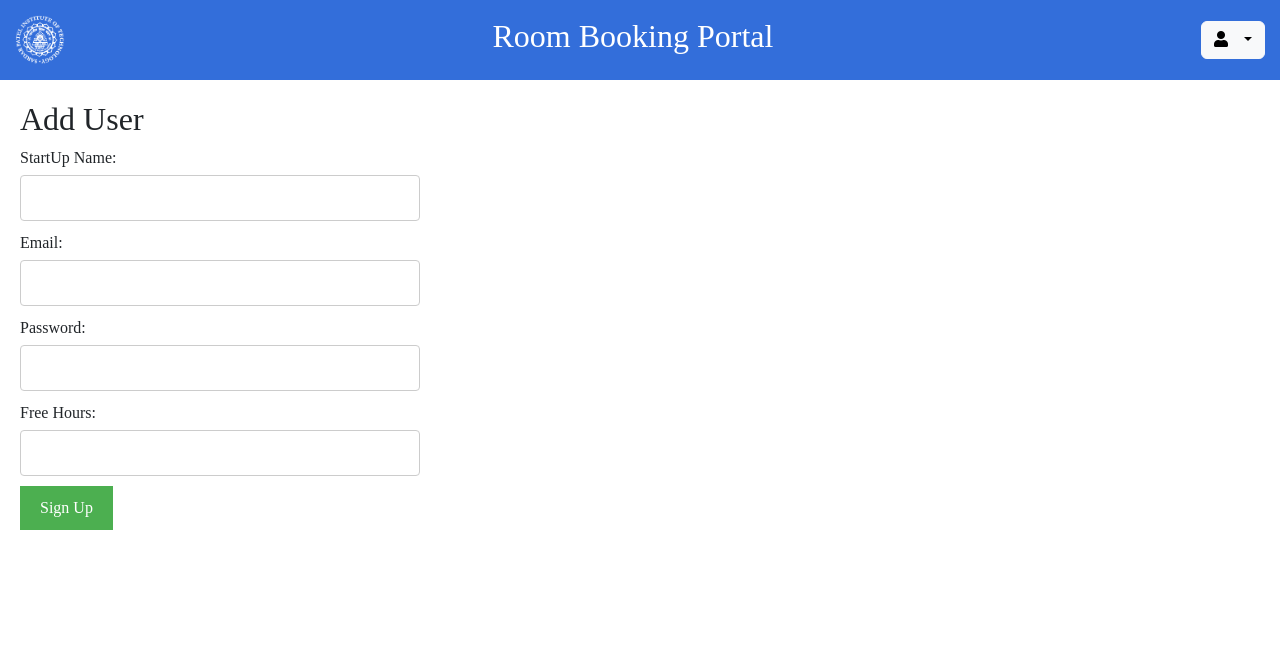
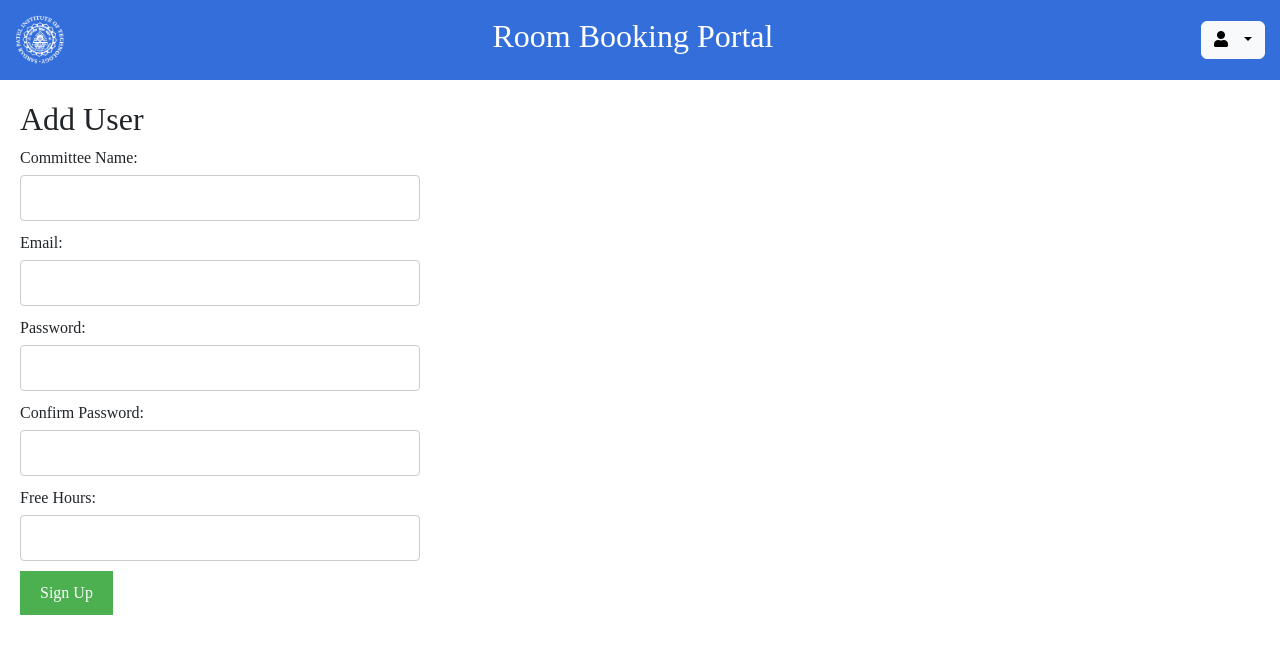
Before and after one commit to paramgogia/Booking-SPIT, a Django app: page /adduser/ in a window 1280 px wide. Shown: the top 654 px of the page. Run offline with Django 4.2, Linux system fonts and the light colour scheme; some libraries are stand-ins or nearby versions; some web fonts are replaced.

Commit message:
params changes

```diff
--- a/meet/views.py
+++ b/meet/views.py
@@ -62,7 +62,7 @@ def index(request):
     return render(request, 'index.html', {'timeslots':timeslots, 'num':num, 'r': r, 'date': date, 'times': times, 'status':status})
 
 def delete_slot(request):
-    times = ["09.00 am", "09.30 am","10.00 am", "10.30 am", "11.00 am", "11.30 am", "12.00 pm", "12.30 pm", "01.00 pm", "01.30 pm", "02.00 pm", "02.30 pm","03.00 pm", "03.30 pm","04.00 pm", "04.30 pm","05.00 pm", "05.30 pm","06.00 pm", "06.30 pm","07.00 pm", "07.30 pm","08.00 pm", "08.30 pm"]
+    times = ["12.00 am", "12.30 am", "01.00 am", "01.30 am", "02.00 am", "02.30 am", "03.00 am", "03.30 am", "04.00 am", "04.30 am", "05.00 am", "05.30 am", "06.00 am", "06.30 am", "07.00 am", "07.30 am", "08.00 am", "08.30 am", "09.00 am", "09.30 am","10.00 am", "10.30 am", "11.00 am", "11.30 am", "12.00 pm", "12.30 pm", "01.00 pm", "01.30 pm", "02.00 pm", "02.30 pm","03.00 pm", "03.30 pm","04.00 pm", "04.30 pm","05.00 pm", "05.30 pm","06.00 pm", "06.30 pm","07.00 pm", "07.30 pm", "08.00 pm", "08.30 pm", "09.00 pm", "09.30 pm", "10.00 pm", "10.30 pm", "11.00 pm", "11.30 pm"]
     date = datetime.now().strftime("%Y-%m-%d")
     if request.method=="POST":
         if 'form1' in request.POST:
@@ -148,7 +148,7 @@ def edit_user(request):
             u.last_name = last_name
             u.email = email
             u.total = free
-            us.password = password
+            us.set_password(password)
             u.save()
             us.first_name = first_name
             us.last_name = last_name
@@ -233,9 +233,12 @@ def adduser(request):
     if request.method == "POST":
         email = request.POST.get('email')
         password = request.POST.get('password')
+        confirmpassword = request.POST.get('confirmpassword')
         first_name = request.POST.get('first_name')
         free_hours = request.POST.get('free')
-        user = User.objects.create(email = email, password = password, first_name = first_name, username = first_name, last_name = "")
+        if password != confirmpassword:
+            return render(request, "adduser.html", {'msg': "Passwords do not match!"})
+        user = User.objects.create_user(email = email, password = password, first_name = first_name, username = first_name, last_name = "")
         obj = FreeSlot.objects.create(email = email, total=free_hours, free_slots = free_hours, first_name=first_name)
         user.save()
         obj.save()
--- a/templates/adduser.html
+++ b/templates/adduser.html
@@ -96,7 +96,7 @@
       <form method="POST" action>
         {% csrf_token %}
         <div>
-          <label for="first_name">StartUp Name:</label>
+          <label for="first_name">Committee Name:</label>
           <input type="text" id="first_name" name="first_name" required />
         </div>
         <div>
@@ -105,13 +105,18 @@
         </div>
         <div>
           <label for="password">Password:</label>
-          <input type="text" id="password" name="password" required />
+          <input type="password" id="password" name="password" required />
+        </div>
+        <div>
+          <label for="confirmpassword">Confirm Password:</label>
+          <input type="password" id="confirmpassword" name="confirmpassword" required />
         </div>
         <div>
           <label for="free_slots">Free Hours:</label>
           <input type="number" id="free" name="free" required />
         </div>
         <button type="submit" id="form">Sign Up</button>
+        {{msg}}
       </form>
     </div>
     <script src="{% static 'js/adduser.js'%}"></script>
--- a/templates/edituser.html
+++ b/templates/edituser.html
@@ -112,7 +112,7 @@
         </div>
         <div>
           <label for="password">Password:</label>
-          <input type="text" id="password" name="password" value="{{us.password}}" required />
+          <input type="password" id="password" name="password" value="{{us.password}}" required />
         </div>
         <div>
           <label for="free_slots">Free Hours:</label>
```
Also changed, not shown: db.sqlite3.
